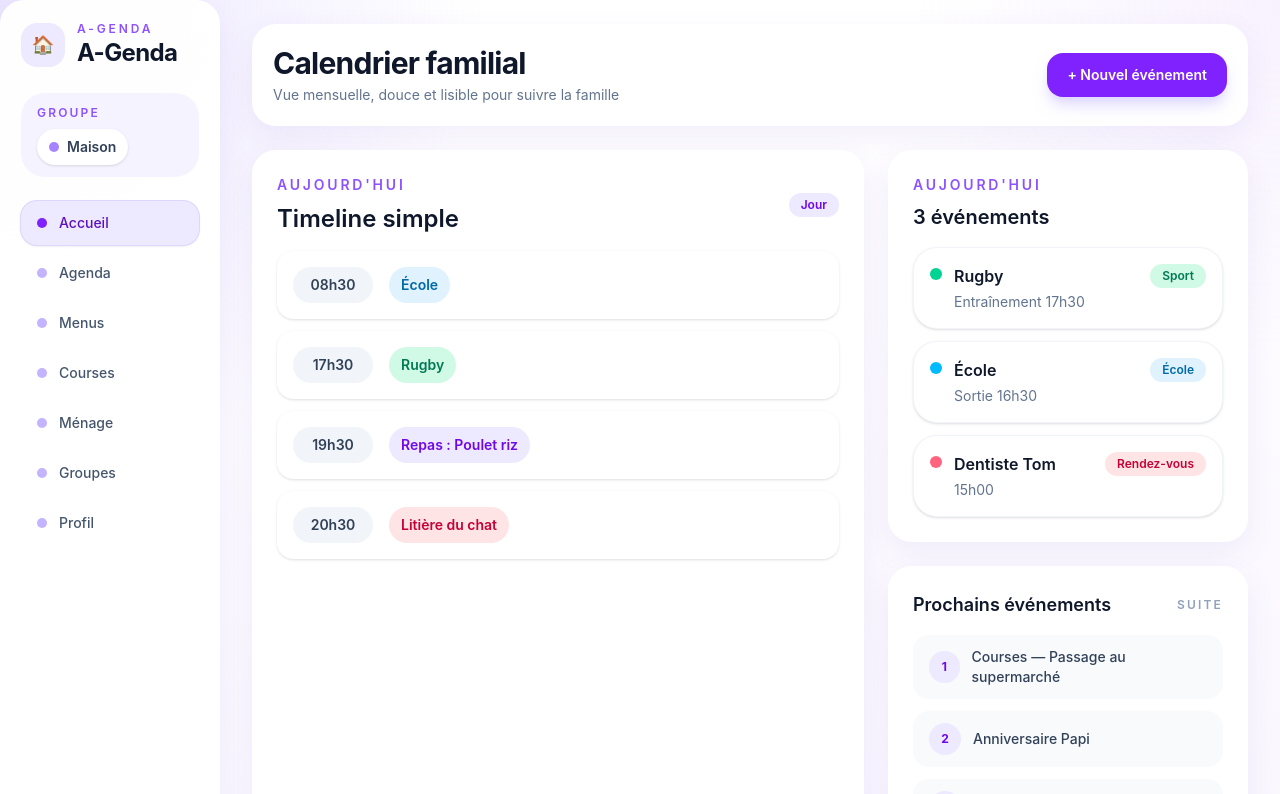
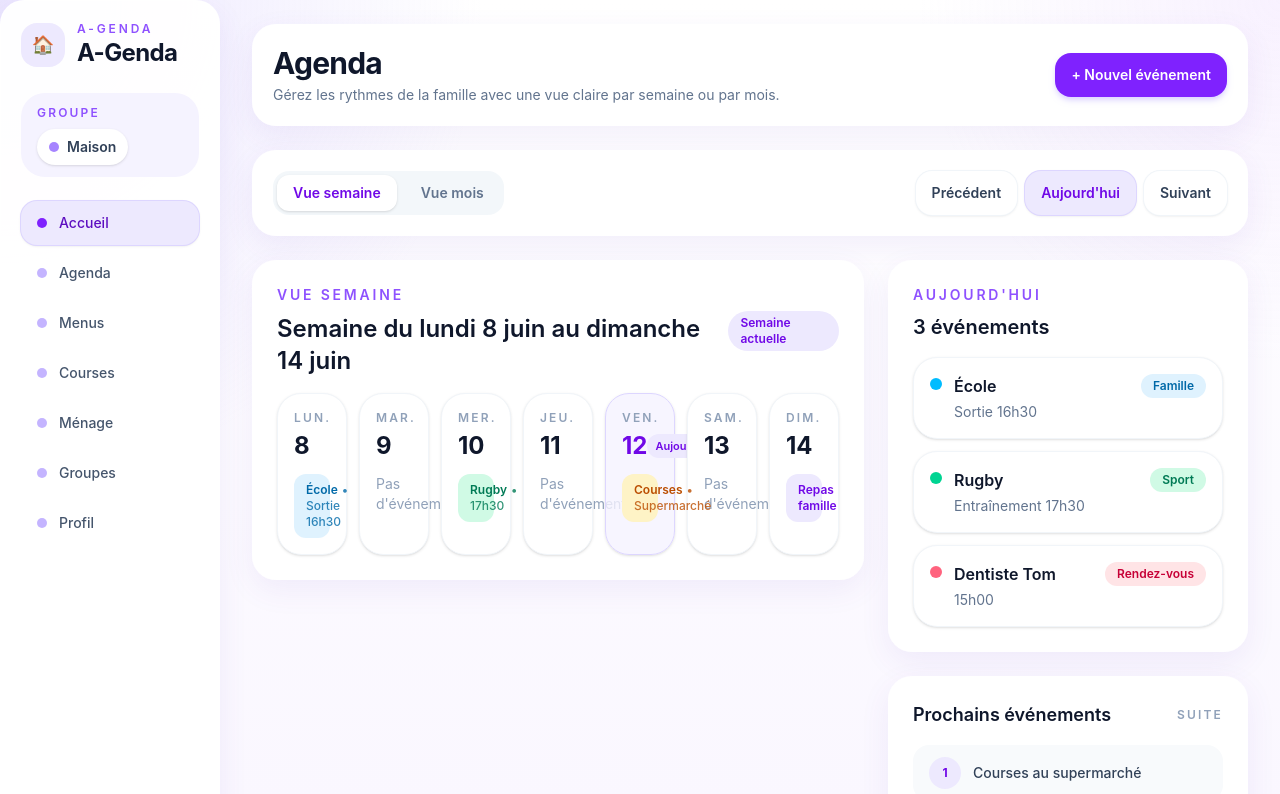
Before and after one commit to StephaneVenier/a-genda, a Next.js app: page /agenda in a window 1280 px wide. Shown: the top 794 px of the page. Built offline with nearby package versions, Linux system fonts and the light colour scheme.

Commit message:
feat: add dynamic agenda views

```diff
--- a/app/agenda/page.tsx
+++ b/app/agenda/page.tsx
@@ -1,94 +1,308 @@
+"use client";
+
+import { useMemo, useState } from "react";
 import { PageHeader } from "../_components/page-header";
 
-const events = [
-  {
-    title: "Rugby",
-    detail: "Entraînement 17h30",
-    badge: "Sport",
-    badgeStyle: "bg-emerald-100 text-emerald-700",
-    dot: "bg-emerald-400",
-  },
-  {
-    title: "École",
-    detail: "Sortie 16h30",
-    badge: "École",
-    badgeStyle: "bg-sky-100 text-sky-700",
-    dot: "bg-sky-400",
-  },
-  {
-    title: "Dentiste Tom",
-    detail: "15h00",
-    badge: "Rendez-vous",
-    badgeStyle: "bg-rose-100 text-rose-700",
-    dot: "bg-rose-400",
-  },
-];
+type ViewMode = "semaine" | "mois";
 
-const upcomingEvents = ["Courses — Passage au supermarché", "Anniversaire Papi", "Repas famille"];
+type CalendarEvent = {
+  title: string;
+  tone: string;
+  detail?: string;
+};
+
+const monthEvents: Record<string, CalendarEvent[]> = {
+  "2026-06-02": [{ title: "École", tone: "bg-sky-100 text-sky-700", detail: "Sortie 16h30" }],
+  "2026-06-04": [{ title: "Rugby", tone: "bg-emerald-100 text-emerald-700", detail: "Entraînement 17h30" }],
+  "2026-06-11": [{ title: "Dentiste", tone: "bg-rose-100 text-rose-700", detail: "15h00" }],
+  "2026-06-16": [{ title: "Courses", tone: "bg-amber-100 text-amber-700", detail: "Supermarché" }],
+  "2026-06-21": [{ title: "Anniversaire Papi", tone: "bg-fuchsia-100 text-fuchsia-700" }],
+  "2026-06-26": [{ title: "Repas famille", tone: "bg-violet-100 text-violet-700" }],
+};
+
+const weekEvents: Record<string, CalendarEvent[]> = {
+  monday: [{ title: "École", tone: "bg-sky-100 text-sky-700", detail: "Sortie 16h30" }],
+  wednesday: [{ title: "Rugby", tone: "bg-emerald-100 text-emerald-700", detail: "17h30" }],
+  friday: [{ title: "Courses", tone: "bg-amber-100 text-amber-700", detail: "Supermarché" }],
+  sunday: [{ title: "Repas famille", tone: "bg-violet-100 text-violet-700" }],
+};
+
+const weekDayNames = ["Lundi", "Mardi", "Mercredi", "Jeudi", "Vendredi", "Samedi", "Dimanche"];
+const shortWeekDayNames = ["lun.", "mar.", "mer.", "jeu.", "ven.", "sam.", "dim."];
+
+function startOfWeek(date: Date) {
+  const value = new Date(date);
+  const day = value.getDay() || 7;
+  value.setDate(value.getDate() - day + 1);
+  value.setHours(0, 0, 0, 0);
+  return value;
+}
+
+function addDays(date: Date, amount: number) {
+  const value = new Date(date);
+  value.setDate(value.getDate() + amount);
+  return value;
+}
+
+function addMonths(date: Date, amount: number) {
+  const value = new Date(date);
+  value.setMonth(value.getMonth() + amount);
+  return value;
+}
+
+function toISODate(date: Date) {
+  return date.toISOString().slice(0, 10);
+}
+
+function formatMonthYear(date: Date) {
+  return new Intl.DateTimeFormat("fr-FR", {
+    month: "long",
+    year: "numeric",
+  }).format(date);
+}
+
+function formatDayLabel(date: Date) {
+  return new Intl.DateTimeFormat("fr-FR", {
+    weekday: "long",
+    day: "numeric",
+    month: "short",
+  }).format(date);
+}
 
 export default function AgendaPage() {
+  const [viewMode, setViewMode] = useState<ViewMode>("semaine");
+  const [cursor, setCursor] = useState(() => new Date());
+
+  const today = useMemo(() => new Date(), []);
+  const todayISO = toISODate(today);
+
+  const weekStart = useMemo(() => startOfWeek(cursor), [cursor]);
+  const weekDays = useMemo(() => Array.from({ length: 7 }, (_, index) => addDays(weekStart, index)), [weekStart]);
+
+  const monthAnchor = useMemo(() => new Date(cursor.getFullYear(), cursor.getMonth(), 1), [cursor]);
+  const monthLabel = useMemo(() => formatMonthYear(monthAnchor), [monthAnchor]);
+  const weekLabel = useMemo(() => `${formatDayLabel(weekDays[0])} au ${formatDayLabel(weekDays[6])}`, [weekDays]);
+
+  const monthGrid = useMemo(() => {
+    const firstDay = new Date(monthAnchor);
+    const start = startOfWeek(firstDay);
+    return Array.from({ length: 42 }, (_, index) => addDays(start, index));
+  }, [monthAnchor]);
+
+  const todayEvents = [
+    { title: "École", detail: "Sortie 16h30", badge: "Famille", dot: "bg-sky-400", badgeStyle: "bg-sky-100 text-sky-700" },
+    { title: "Rugby", detail: "Entraînement 17h30", badge: "Sport", dot: "bg-emerald-400", badgeStyle: "bg-emerald-100 text-emerald-700" },
+    { title: "Dentiste Tom", detail: "15h00", badge: "Rendez-vous", dot: "bg-rose-400", badgeStyle: "bg-rose-100 text-rose-700" },
+  ];
+
+  const upcomingEvents = [
+    "Courses au supermarché",
+    "Anniversaire Papi samedi",
+    "Repas famille dimanche",
+  ];
+
+  const movePrev = () => {
+    setCursor((current) => addMonths(current, -1));
+  };
+
+  const moveNext = () => {
+    setCursor((current) => addMonths(current, 1));
+  };
+
+  const moveToday = () => {
+    setCursor(new Date());
+  };
+
+  const isCurrentMonth = (date: Date) =>
+    date.getMonth() === monthAnchor.getMonth() && date.getFullYear() === monthAnchor.getFullYear();
+
+  const monthView = (
+    <article className="glass-card p-4 sm:p-5 md:p-6">
+      <div className="mb-4 flex items-center justify-between gap-3">
+        <div>
+          <p className="text-sm font-semibold uppercase tracking-[0.2em] text-violet-500">Vue mois</p>
+          <h2 className="mt-2 text-2xl font-semibold text-slate-900">{monthLabel}</h2>
+        </div>
+        <span className="rounded-full bg-violet-100 px-3 py-1 text-xs font-semibold text-violet-700">Mois actuel</span>
+      </div>
+
+      <div className="grid grid-cols-7 gap-1.5 sm:gap-2">
+        {shortWeekDayNames.map((day) => (
+          <div key={day} className="py-1 text-center text-[11px] font-semibold uppercase tracking-[0.18em] text-slate-400 sm:text-xs">
+            {day}
+          </div>
+        ))}
+
+        {monthGrid.map((date) => {
+          const iso = toISODate(date);
+          const events = monthEvents[iso] ?? [];
+          const currentMonth = isCurrentMonth(date);
+          const isToday = iso === todayISO;
+
+          return (
+            <div
+              key={iso}
+              className={[
+                "min-h-20 rounded-2xl border p-2 transition duration-200 sm:min-h-24 sm:p-2",
+                currentMonth ? "border-slate-100 bg-white shadow-sm hover:-translate-y-0.5 hover:shadow-md" : "border-transparent bg-transparent",
+                isToday ? "border-violet-200 bg-violet-50/80 shadow-md shadow-violet-100" : "",
+              ].join(" ")}
+            >
+              <div className="flex items-start justify-between gap-2">
+                <span
+                  className={[
+                    "inline-flex h-8 w-8 items-center justify-center rounded-full text-sm font-semibold sm:h-9 sm:w-9",
+                    isToday ? "bg-violet-600 text-white" : currentMonth ? "text-slate-700" : "text-slate-300",
+                  ].join(" ")}
+                >
+                  {date.getDate()}
+                </span>
+                {events.length > 0 ? <span className="mt-1 h-2 w-2 rounded-full bg-violet-400" /> : null}
+              </div>
+
+              {events.length > 0 ? (
+                <div className="mt-2 space-y-1">
+                  {events.map((event) => (
+                    <div key={event.title} className={`rounded-xl px-2 py-1 text-[10px] font-semibold leading-4 sm:text-[11px] ${event.tone}`}>
+                      {event.title}
+                    </div>
+                  ))}
+                </div>
+              ) : null}
+            </div>
+          );
+        })}
+      </div>
+    </article>
+  );
+
+  const weekView = (
+    <article className="glass-card p-4 sm:p-5 md:p-6">
+      <div className="mb-4 flex items-center justify-between gap-3">
+        <div>
+          <p className="text-sm font-semibold uppercase tracking-[0.2em] text-violet-500">Vue semaine</p>
+          <h2 className="mt-2 text-2xl font-semibold text-slate-900">Semaine du {weekLabel}</h2>
+        </div>
+        <span className="rounded-full bg-violet-100 px-3 py-1 text-xs font-semibold text-violet-700">Semaine actuelle</span>
+      </div>
+
+      <div className="grid gap-3 lg:grid-cols-7">
+        {weekDays.map((date) => {
+          const weekdayKey = ["monday", "tuesday", "wednesday", "thursday", "friday", "saturday", "sunday"][
+            date.getDay() === 0 ? 6 : date.getDay() - 1
+          ];
+          const events = weekEvents[weekdayKey] ?? [];
+          const isToday = toISODate(date) === todayISO;
+
+          return (
+            <div
+              key={toISODate(date)}
+              className={[
+                "rounded-3xl border p-4 shadow-sm transition duration-200 hover:-translate-y-0.5 hover:shadow-md",
+                isToday ? "border-violet-200 bg-violet-50/80" : "border-slate-100 bg-white",
+              ].join(" ")}
+            >
+              <div className="mb-3">
+                <p className="text-xs font-semibold uppercase tracking-[0.18em] text-slate-400">
+                  {shortWeekDayNames[date.getDay() === 0 ? 6 : date.getDay() - 1]}
+                </p>
+                <div className="mt-1 flex items-center justify-between">
+                  <span className={`text-2xl font-bold ${isToday ? "text-violet-700" : "text-slate-900"}`}>
+                    {date.getDate()}
+                  </span>
+                  {isToday ? <span className="rounded-full bg-violet-100 px-2 py-1 text-[11px] font-semibold text-violet-700">Aujourd&apos;hui</span> : null}
+                </div>
+              </div>
+
+              <div className="space-y-2">
+                {events.map((event) => (
+                  <div key={event.title} className={`rounded-xl px-3 py-2 text-xs font-semibold ${event.tone}`}>
+                    {event.title}
+                    {event.detail ? <span className="ml-1 font-medium opacity-80">• {event.detail}</span> : null}
+                  </div>
+                ))}
+                {events.length === 0 ? <p className="text-sm text-slate-400">Pas d&apos;événement</p> : null}
+              </div>
+            </div>
+          );
+        })}
+      </div>
+    </article>
+  );
+
   return (
-    <main className="min-h-screen px-4 py-4 text-slate-900 sm:px-6 lg:px-8 lg:py-6">
-      <div className="mx-auto max-w-7xl space-y-6 pb-24 lg:pb-0">
+    <main className="min-h-screen pb-10">
+      <div className="mx-auto flex max-w-7xl flex-col gap-6 px-4 py-6 sm:px-6 lg:px-8">
         <PageHeader
-          title="Calendrier familial"
-          subtitle="Vue mensuelle, douce et lisible pour suivre la famille"
+          title="Agenda"
+          subtitle="Gérez les rythmes de la famille avec une vue claire par semaine ou par mois."
           action={
-            <button className="inline-flex items-center justify-center rounded-2xl bg-violet-600 px-5 py-3 text-sm font-semibold text-white shadow-lg shadow-violet-200 transition duration-200 hover:-translate-y-0.5 hover:bg-violet-500 hover:shadow-xl">
+            <button className="rounded-2xl bg-violet-600 px-4 py-3 text-sm font-semibold text-white shadow-md shadow-violet-200 transition hover:-translate-y-0.5 hover:bg-violet-700">
               + Nouvel événement
             </button>
           }
         />
 
-        <div className="grid gap-6 xl:grid-cols-[minmax(0,1.7fr)_360px]">
-          <article className="glass-card p-5 md:p-6">
-            <div className="mb-4 flex items-center justify-between">
-              <div>
-                <p className="text-sm font-semibold uppercase tracking-[0.2em] text-violet-500">
-                  Aujourd&apos;hui
-                </p>
-                <h2 className="mt-2 text-2xl font-semibold text-slate-900">Timeline simple</h2>
-              </div>
-              <span className="rounded-full bg-violet-100 px-3 py-1 text-xs font-semibold text-violet-700">
-                Jour
-              </span>
+        <article className="glass-card p-4 sm:p-5">
+          <div className="flex flex-col gap-4 md:flex-row md:items-center md:justify-between">
+            <div className="flex flex-wrap items-center gap-2 rounded-2xl bg-slate-100/80 p-1">
+              <button
+                onClick={() => setViewMode("semaine")}
+                className={[
+                  "rounded-xl px-4 py-2 text-sm font-semibold transition",
+                  viewMode === "semaine" ? "bg-white text-violet-700 shadow-sm" : "text-slate-500",
+                ].join(" ")}
+              >
+                Vue semaine
+              </button>
+              <button
+                onClick={() => setViewMode("mois")}
+                className={[
+                  "rounded-xl px-4 py-2 text-sm font-semibold transition",
+                  viewMode === "mois" ? "bg-white text-violet-700 shadow-sm" : "text-slate-500",
+                ].join(" ")}
+              >
+                Vue mois
+              </button>
             </div>
 
-            <div className="space-y-3">
-              {[
-                ["08h30", "École", "bg-sky-100 text-sky-700"],
-                ["17h30", "Rugby", "bg-emerald-100 text-emerald-700"],
-                ["19h30", "Repas : Poulet riz", "bg-violet-100 text-violet-700"],
-                ["20h30", "Litière du chat", "bg-rose-100 text-rose-700"],
-              ].map(([time, label, tone]) => (
-                <div
-                  key={time}
-                  className="flex items-center gap-4 rounded-2xl bg-white p-4 shadow-sm transition duration-200 hover:-translate-y-0.5 hover:shadow-md"
-                >
-                  <span className="min-w-20 rounded-full bg-slate-100 px-3 py-2 text-center text-sm font-semibold text-slate-700">
-                    {time}
-                  </span>
-                  <span className={`rounded-full px-3 py-2 text-sm font-semibold ${tone}`}>
-                    {label}
-                  </span>
-                </div>
-              ))}
+            <div className="flex flex-wrap gap-2">
+              <button
+                onClick={movePrev}
+                className="rounded-2xl bg-white px-4 py-3 text-sm font-semibold text-slate-700 shadow-sm ring-1 ring-slate-100 transition hover:-translate-y-0.5 hover:shadow-md"
+              >
+                Précédent
+              </button>
+              <button
+                onClick={moveToday}
+                className="rounded-2xl bg-violet-100 px-4 py-3 text-sm font-semibold text-violet-700 shadow-sm ring-1 ring-violet-200 transition hover:-translate-y-0.5 hover:shadow-md"
+              >
+                Aujourd&apos;hui
+              </button>
+              <button
+                onClick={moveNext}
+                className="rounded-2xl bg-white px-4 py-3 text-sm font-semibold text-slate-700 shadow-sm ring-1 ring-slate-100 transition hover:-translate-y-0.5 hover:shadow-md"
+              >
+                Suivant
+              </button>
             </div>
-          </article>
+          </div>
+        </article>
+
+        <div className="grid gap-6 lg:grid-cols-[minmax(0,1.6fr)_360px]">
+          <div className="space-y-6">{viewMode === "mois" ? monthView : weekView}</div>
 
           <aside className="space-y-6">
             <article className="glass-card p-5 md:p-6">
               <div className="mb-4 flex items-center justify-between">
                 <div>
-                  <p className="text-sm font-semibold uppercase tracking-[0.2em] text-violet-500">
-                    Aujourd&apos;hui
-                  </p>
+                  <p className="text-sm font-semibold uppercase tracking-[0.2em] text-violet-500">Aujourd&apos;hui</p>
                   <h3 className="mt-2 text-xl font-semibold text-slate-900">3 événements</h3>
                 </div>
               </div>
 
               <div className="space-y-3">
-                {events.map((event) => (
+                {todayEvents.map((event) => (
                   <article
                     key={event.title}
                     className="rounded-3xl border border-slate-100 bg-white p-4 shadow-sm transition duration-200 hover:-translate-y-0.5 hover:shadow-md"
@@ -99,9 +313,7 @@ export default function AgendaPage() {
                         <h4 className="font-semibold text-slate-900">{event.title}</h4>
                         <p className="mt-1 text-sm text-slate-500">{event.detail}</p>
                       </div>
-                      <span className={`rounded-full px-3 py-1 text-xs font-semibold ${event.badgeStyle}`}>
-                        {event.badge}
-                      </span>
+                      <span className={`rounded-full px-3 py-1 text-xs font-semibold ${event.badgeStyle}`}>{event.badge}</span>
                     </div>
                   </article>
                 ))}
@@ -111,9 +323,7 @@ export default function AgendaPage() {
             <article className="glass-card p-5 md:p-6">
               <div className="mb-4 flex items-center justify-between">
                 <h3 className="text-lg font-semibold text-slate-900">Prochains événements</h3>
-                <span className="text-xs font-semibold uppercase tracking-[0.18em] text-slate-400">
-                  Suite
-                </span>
+                <span className="text-xs font-semibold uppercase tracking-[0.18em] text-slate-400">Suite</span>
               </div>
               <div className="space-y-3">
                 {upcomingEvents.map((item, index) => (
```
